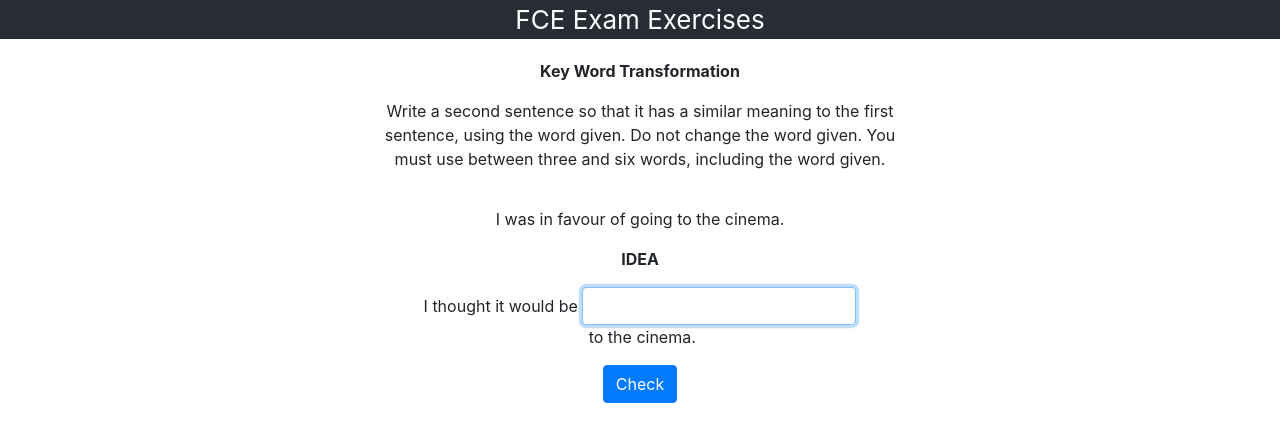
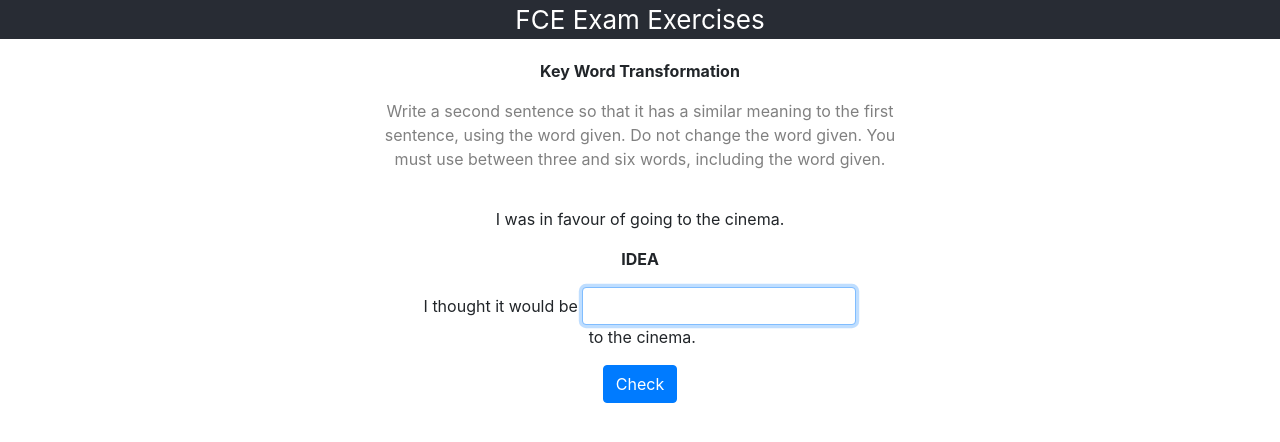
Before and after one commit to mekarpeles/notesclub, a React (Create React App) app in the folder front/: page / in a window 1280 px wide. Shown: the top 442 px of the page. Built offline with nearby package versions, Linux system fonts and the light colour scheme.

Commit message:
instructions in grey

```diff
--- a/front/src/App.css
+++ b/front/src/App.css
@@ -42,3 +42,7 @@ input.wrong-answer {
   align-items: center;
   justify-content: center;
 }
+
+.instructions {
+  color: grey;
+}
--- a/front/src/Exercise.tsx
+++ b/front/src/Exercise.tsx
@@ -82,7 +82,7 @@ class Exercise extends React.Component<IProps, IState> {
               <p>
                 <b>{type}</b>
               </p>
-              <p>
+              <p className="instructions">
                 {instructions}
               </p>
             </div>
```
